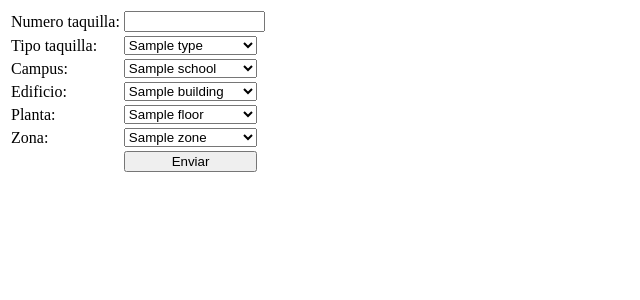
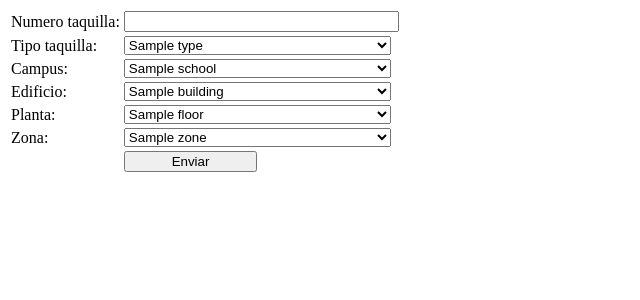
Before and after one commit to DelegacionUC3M/taquillas, a Flask app: template templates/manager/locker_create.html in a window 1280 px wide. Shown: the top 300 px of the page, without its empty margins (0-640 px from the left). Run offline with Flask 2, Linux system fonts and the light colour scheme; tables that the repository leaves empty hold one stand-in row (values such as "Sample post"); the template is opened without the code that fills it: values that come from a table or form of the project are taken from there, most other values are stand-ins (such as "Sample title", 1, 10 or a date in 2020).

Commit message:
Obtencion nombres Campus de DeleApi

```diff
--- a/main.py
+++ b/main.py
@@ -4,6 +4,9 @@ from models.connection import db
 from models.locker import Locker
 from models.place import Place
 from models.type import Type
+
+import requests
+import json
 
 
 # Inicializacion del objeto Flask
@@ -23,6 +26,7 @@ def index():
 
 @app.route('/manager/taquillas/crear', methods=['GET', 'POST'])
 def locker_create():
+    #print(requests.get('https://delegacion.uc3m.es/deleapi/school/1').content)
     if request.method == 'POST':
         place = Place.query.filter_by(school=request.form['school'])\
                                 .filter_by(building=request.form['building'])\
@@ -35,12 +39,15 @@ def locker_create():
         else:
             print('Localización no válida')
 
-
     schools = Place.query.with_entities(Place.school).all()
     list_school = []
     for school in schools:
         if school.school not in list_school:
             list_school.append(school.school)
+    dict_school = {}
+    for school in list_school:
+        json_school = requests.get('https://delegacion.uc3m.es/deleapi/school/' + str(school)).content
+        dict_school[school] = json.loads(json_school)['name']
 
     buildings = Place.query.with_entities(Place.building).all()
     list_building = []
@@ -62,10 +69,9 @@ def locker_create():
 
     types = Type.query.all()
 
-    return render_template('manager/locker_create.html',list_school=list_school,
+    return render_template('manager/locker_create.html',list_school=dict_school,
                            list_building=list_building, list_floor=list_floor,
                            list_zone=list_zone, types=types)
 
-
 if __name__ == '__main__':
     app.run()
--- a/templates/manager/locker_create.html
+++ b/templates/manager/locker_create.html
@@ -5,18 +5,16 @@
     <title>Title</title>
 </head>
 <body>
-
-
 <form action="?" method="post">
     <table>
         <tr>
             <td>Numero taquilla:</td>
-            <td><input type="text" name="number" value="" style="width:10em"/></td>
+            <td><input type="text" name="number" value="" style="width:20em"/></td>
         </tr>
         <tr>
             <td>Tipo taquilla:</td>
             <td>
-                <select name="type" style="width:10em">
+                <select name="type" style="width:20em">
                     {% for type in types %}
                     <option value="{{ type.id }}">{{ type.name }}</option>
                     {% endfor %}
@@ -26,9 +24,9 @@
         <tr>
             <td>Campus:</td>
             <td>
-                <select name="school" style="width:10em">
+                <select name="school" style="width:20em">
                     {% for school in list_school  %}
-                    <option value="{{ school }}">{{ school }}</option>
+                    <option value="{{ school }}">{{ list_school[school] }}</option>
                     {% endfor %}
                 </select>
             </td>
@@ -36,7 +34,7 @@
         <tr>
             <td>Edificio:</td>
             <td>
-                <select name="building" style="width:10em">
+                <select name="building" style="width:20em">
                     {% for building in list_building  %}
                     <option value="{{ building }}">{{ building }}</option>
                     {% endfor %}
@@ -46,7 +44,7 @@
         <tr>
             <td>Planta:</td>
             <td>
-                <select name="floor" style="width:10em">
+                <select name="floor" style="width:20em">
                     {% for floor in list_floor  %}
                     <option value="{{ floor }}">{{ floor }}</option>
                     {% endfor %}
@@ -56,7 +54,7 @@
         <tr>
             <td>Zona:</td>
             <td>
-                <select name="zone" style="width:10em">
+                <select name="zone" style="width:20em">
                     {% for zone in list_zone  %}
                     <option value="{{ zone }}">{{ zone }}</option>
                     {% endfor %}
@@ -69,7 +67,5 @@
         </tr>
     </table>
 </form>
-
-
 </body>
 </html>
```
